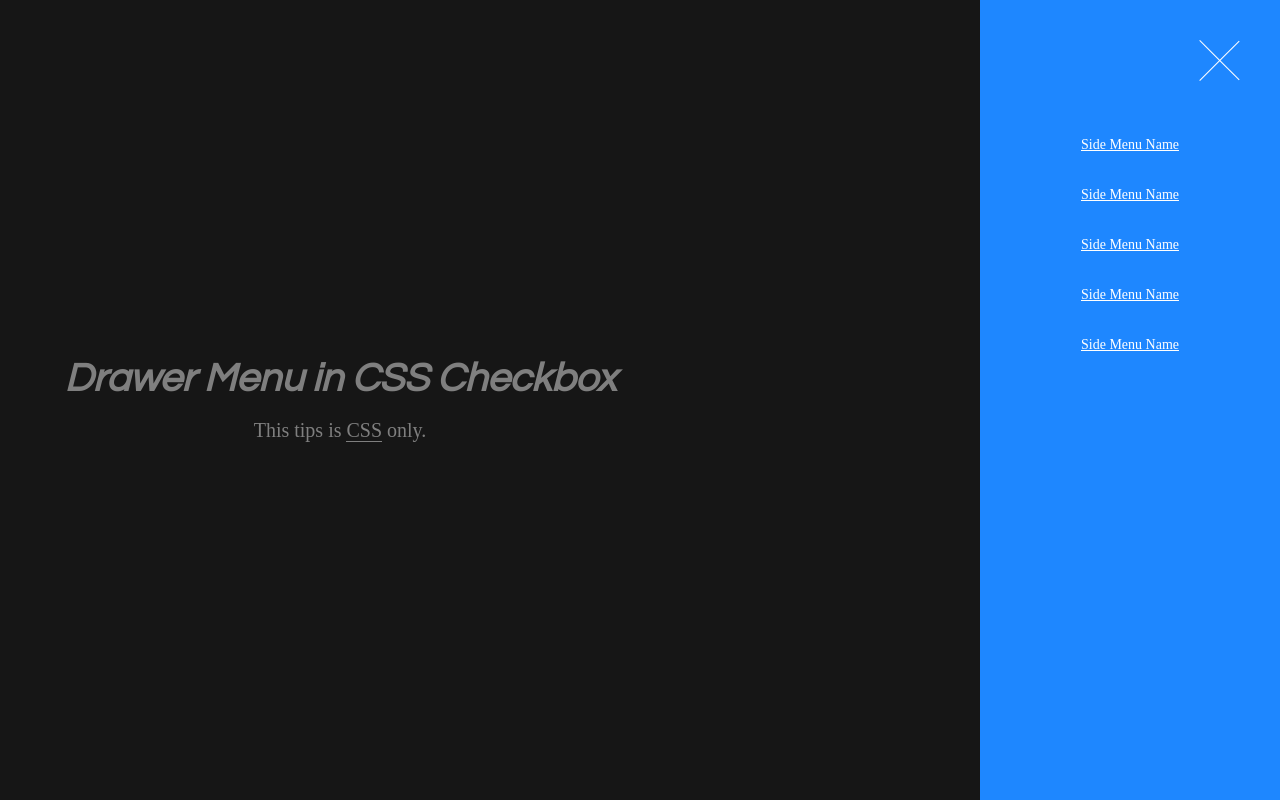
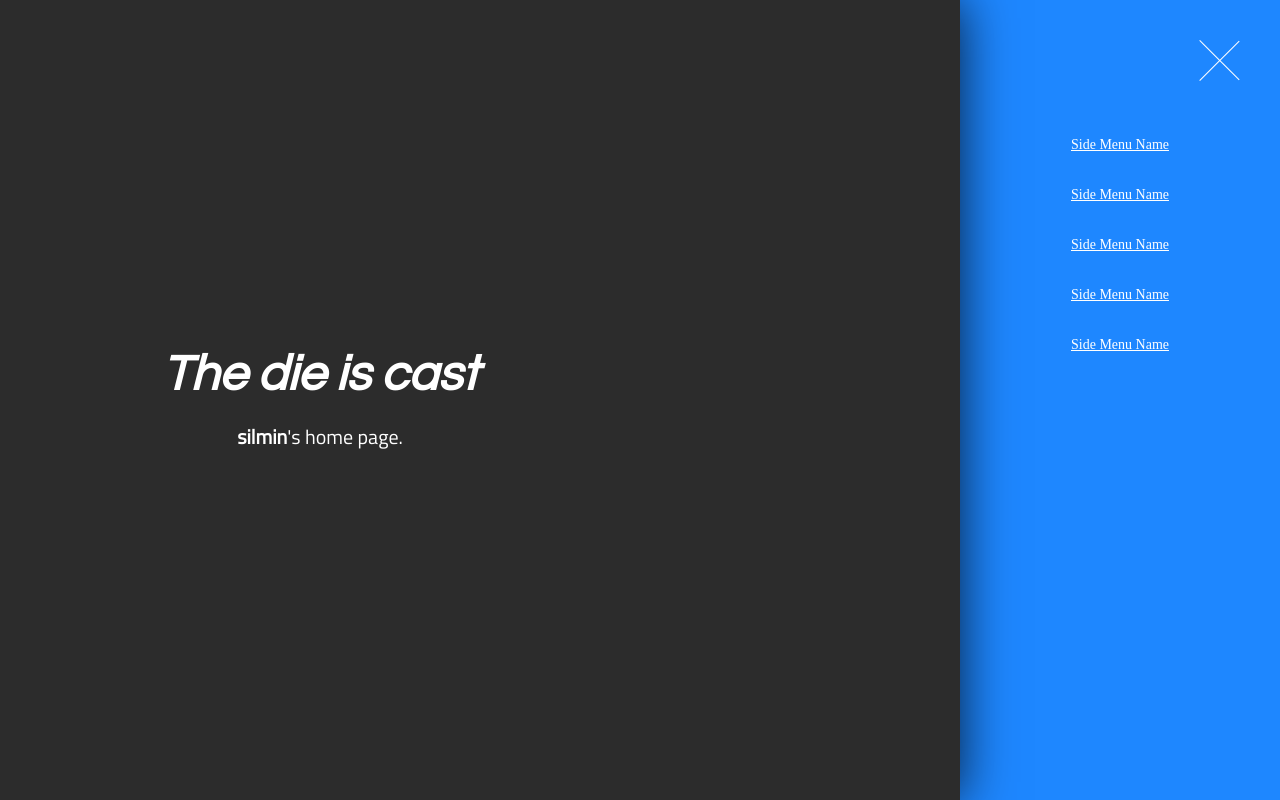
Before and after one commit to silmin/the-die-is-cast, a plain HTML site: page index.html in a window 1280 px wide. Both pictures are taken after a click on the label "MENU". Drawn offline with Linux system fonts and the light colour scheme.

Commit message:
change drawer-menu action

```diff
--- a/checkbox.css
+++ b/checkbox.css
@@ -2,57 +2,3 @@
 .check {
     display: none;
 }
-
-/* checked */
-.check:checked ~ .drawer-menu {
-    -webkit-transition-delay: .3s;
-    transition-delay: .3s;
-    -webkit-transform: none;
-    -ms-transform: none;
-    transform: none;
-    opacity: 1;
-    z-index: 2;
-}
-
-.check:checked ~ .contents {
-    -webkit-transition-delay: 0s;
-    transition-delay: 0s;
-    -webkit-transform: translateX(-300px);
-    -ms-transform: translateX(-300px);
-    transform: translateX(-300px);
-}
-
-.check:checked ~ .menu-btn .menu-btn_text {
-    visibility: hidden;
-    opacity: 0;
-}
-
-.check:checked ~ .menu-btn .bar.top {
-    width: 56px;
-    -webkit-transform: rotate(45deg);
-    -ms-transform: rotate(45deg);
-    transform: rotate(45deg);
-}
-
-.check:checked ~ .menu-btn .bar.middle {
-    opacity: 0;
-}
-
-.check:checked ~ .menu-btn .bar.bottom {
-    width: 56px;
-    top: 40px;
-    -webkit-transform: rotate(-45deg);
-    -ms-transform: rotate(-45deg);
-    transform: rotate(-45deg);
-}
-
-.check:checked ~ .close-menu {
-    -webkit-transition-duration: 1s;
-    transition-duration: 1s;
-    -webkit-transition-delay: .3s;
-    transition-delay: .3s;
-    background: rgba(0,0,0,.5);
-    visibility: visible;
-    opacity: 1;
-    z-index: 3;
-}
--- /dev/null
+++ b/checked.css
@@ -0,0 +1,52 @@
+/* checked */
+.check:checked ~ .drawer-menu {
+    -webkit-transition-delay: .3s;
+    transition-delay: .3s;
+    -webkit-transform: none;
+    -ms-transform: none;
+    transform: none;
+    opacity: 1;
+    z-index: auto;
+}
+
+.check:checked ~ .contents {
+    -webkit-transition-delay: 0s;
+    transition-delay: 0s;
+    -webkit-transform: translateX(-25vw);
+    -ms-transform: translateX(-25vw);
+    transform: translateX(-25vw);
+}
+
+.check:checked ~ .menu-btn .menu-btn_text {
+    visibility: hidden;
+    opacity: 0;
+}
+
+.check:checked ~ .menu-btn .bar.top {
+    width: 56px;
+    -webkit-transform: rotate(45deg);
+    -ms-transform: rotate(45deg);
+    transform: rotate(45deg);
+}
+
+.check:checked ~ .menu-btn .bar.middle {
+    opacity: 0;
+}
+
+.check:checked ~ .menu-btn .bar.bottom {
+    width: 56px;
+    top: 40px;
+    -webkit-transform: rotate(-45deg);
+    -ms-transform: rotate(-45deg);
+    transform: rotate(-45deg);
+}
+
+.check:checked ~ .close-menu {
+    -webkit-transition-duration: 1s;
+    transition-duration: 1s;
+    -webkit-transition-delay: .3s;
+    transition-delay: .3s;
+    visibility: visible;
+    opacity: 1;
+    z-index: 3;
+}
--- a/contents.css
+++ b/contents.css
@@ -25,7 +25,7 @@
     margin: 0;
     padding: 0;
     color: #fff;
-    font-size: 40px;
+    font-size: 50px;
     font-family: Futura, "Century Gothic", "helvetica neue", arial, sans-serif !important;
     font-style: italic;
 }
@@ -34,8 +34,5 @@
     margin-top: 20px;
     color: #fff;
     font-size: 20px;
+    font-family: 'Titillium Web', sans-serif;
 }
-
-.contents_inner p span {
-    border-bottom: 1px solid #fff;
-}
--- a/drawer_menu.css
+++ b/drawer_menu.css
@@ -4,14 +4,15 @@
     position: fixed;
     top: 0;
     right: 0;
-    width: 300px;
+    width: 25vw;
     height: 100%;
     padding: 120px 0;
     background: #1e87ff;
+    -webkit-transition: all .5s 0s ease;
     transition: all .5s 0s ease;
-    transform-origin: right center;
-    transform: perspective(500px) rotateY(-90deg);
+    transform: translateX(-25vw);
     opacity: 0;
+    z-index: -5;
 }
 
 .drawer-menu li {
@@ -24,6 +25,7 @@
     line-height: 50px;
     font-size: 14px;
     color: #fff;
+    -webkit-transition: all .8s;
     transition: all .8s;
 }
 
--- a/index.html
+++ b/index.html
@@ -2,11 +2,13 @@
     <head>
         <title>mypage</title>
         <meta charset="utf-8">
+        <link href="https://fonts.googleapis.com/css?family=Courgette|Titillium+Web" rel="stylesheet">
         <link href="./common.css" type="text/css" rel="stylesheet">
         <link href="./contents.css" type="text/css" rel="stylesheet">
         <link href="./drawer_menu.css" type="text/css" rel="stylesheet">
         <link href="./menu_btn.css" type="text/css" rel="stylesheet">
         <link href="./checkbox.css" type="text/css" rel="stylesheet">
+        <link href="./checked.css" type="text/css" rel="stylesheet">
     </head>
     <body>
         <input type="checkbox" class="check" id="checked">
@@ -28,9 +30,8 @@
         </nav>
         <div class="contents">
             <div class="contents_inner">
-                <h1>Drawer Menu in CSS Checkbox</h1>
-                <p>This tips is
-                    <span>CSS</span> only.</p>
+                <h1>The die is cast</h1>
+                <p><b>silmin</b>'s home page.</p>
             </div>
         </div></body>
 </html>
--- a/menu_btn.css
+++ b/menu_btn.css
@@ -65,11 +65,9 @@
 .close-menu {
     position: fixed;
     top: 0;
-    right: 300px;
+    right: 25vw;
     width: 100%;
     height: 100vh;
-    background: rgba(0,0,0,0);
-    cursor: url(http://theorthodoxworks.com/demo/images/cross.svg),auto;
     -webkit-transition-property: all;
     transition-property: all;
     -webkit-transition-duration: .3s;
```
